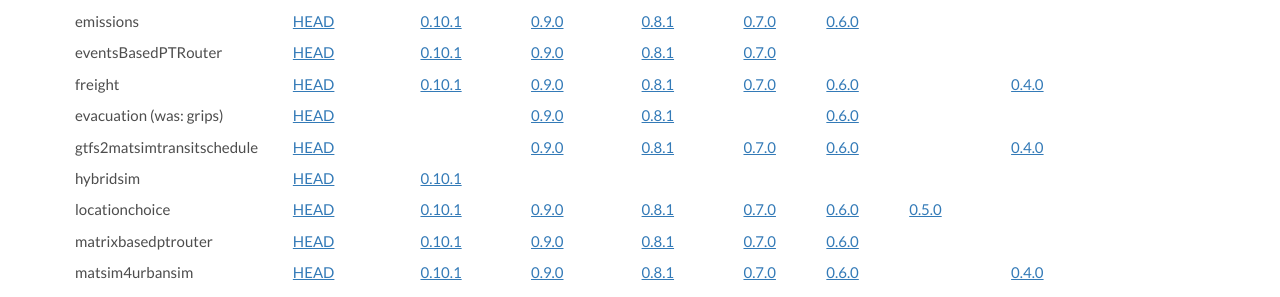
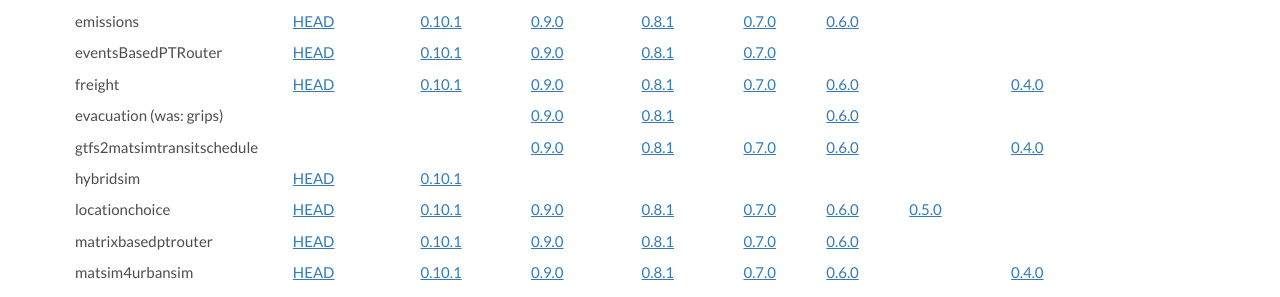
Before and after one commit to matsim-org/jekyll-website, a Jekyll site: the page built from javadoc.md, in a window 1280 px wide and 900 px high, scrolled down 579 px. Shown: the part 154-451 px from the top of the window. Built offline with Jekyll 4.4.1, drawn with Linux system fonts in a browser that asks for light colours; some web fonts are replaced.

Commit message:
remove HEAD links of evac and gtfs2matsim.. /JW

```diff
--- a/javadoc.md
+++ b/javadoc.md
@@ -218,7 +218,7 @@ The following documentations are available:
 </tr>
 <tr>
 <td >evacuation (was: grips)</td>
-<td ><a href="http://ci.matsim.org:8080/job/MATSim_contrib_M2/ws/contribs/evacuation/target/site/apidocs/index.html">HEAD</a></td>
+<td ></td>
 <td ></td>
 <td ><a href="/apidocs/evacuation/0.9.0/">0.9.0</a></td>
 <td ><a href="/apidocs/evacuation/0.8.1/">0.8.1</a></td>
@@ -230,7 +230,7 @@ The following documentations are available:
 </tr>
 <tr>
 <td >gtfs2matsimtransitschedule</td>
-<td ><a href="http://ci.matsim.org:8080/job/MATSim_contrib_M2/ws/contribs/gtfs2matsimtransitschedule/target/site/apidocs/index.html">HEAD</a></td>
+<td ></td>
 <td ></td>
 <td ><a href="/apidocs/gtfs2matsimtransitschedule/0.9.0/">0.9.0</a></td>
 <td ><a href="/apidocs/gtfs2matsimtransitschedule/0.8.1/">0.8.1</a></td>
```
